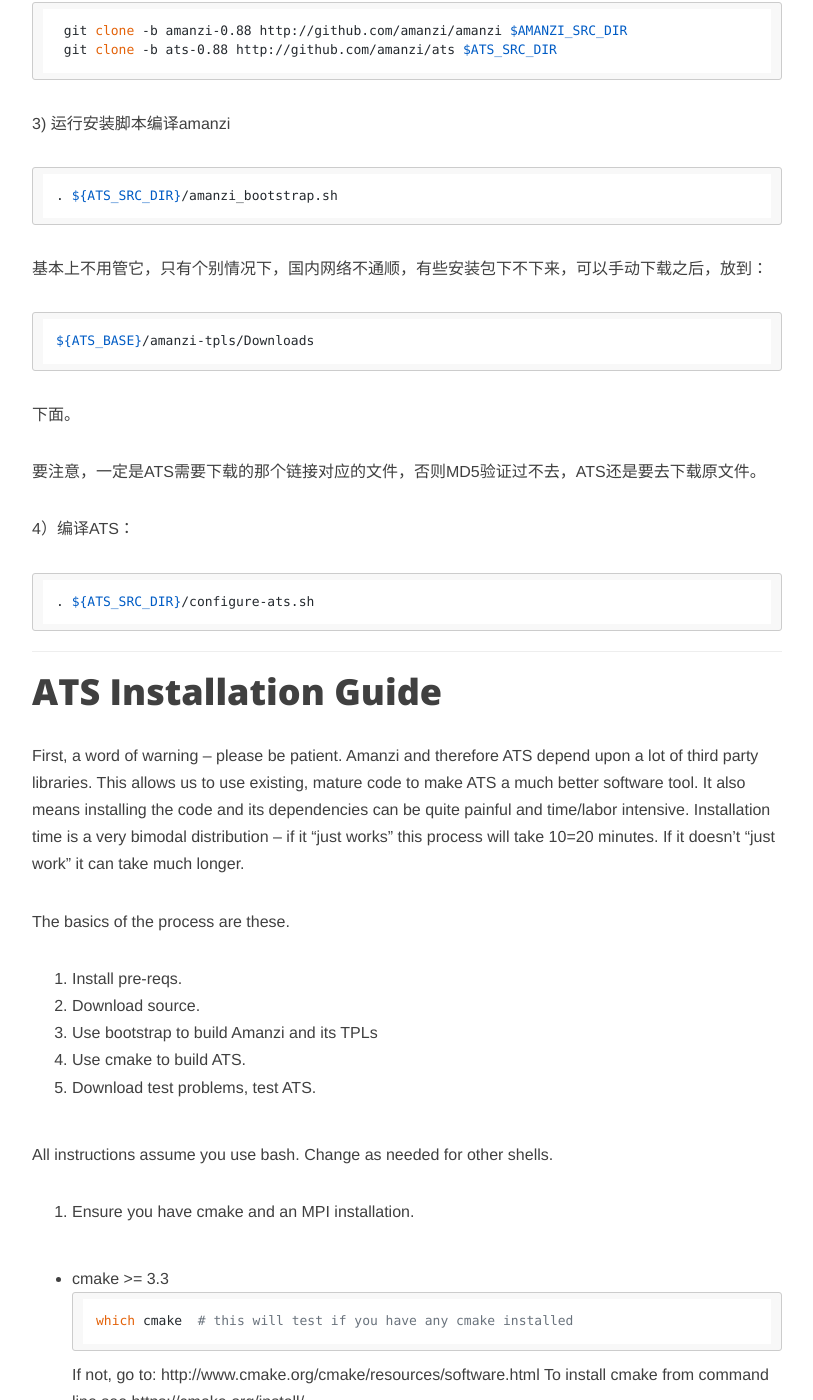
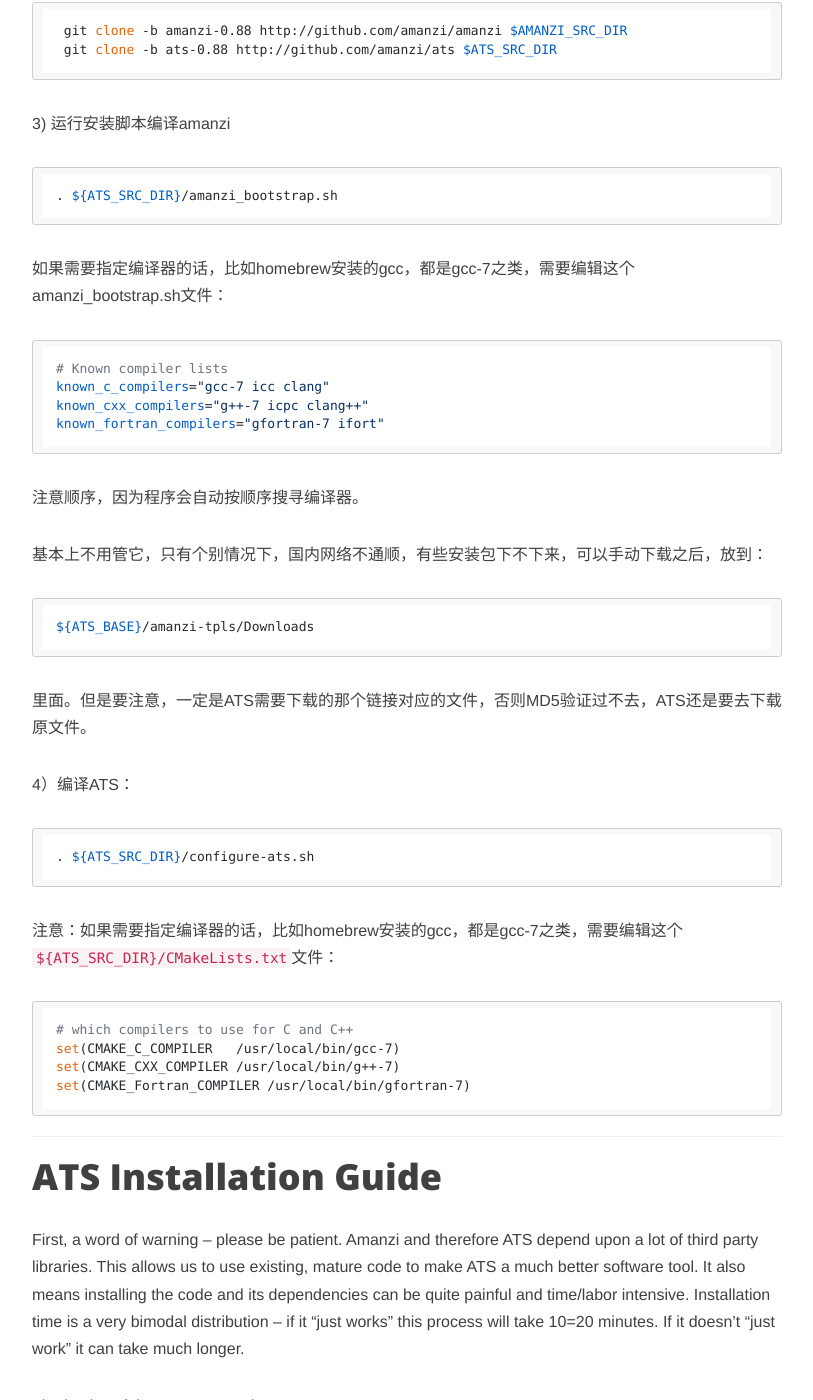
Before and after one commit to CryoECNU/cryoecnu.github.io, a Jekyll site: the page built from _posts/2021-02-24-编译ATS.md, in a window 1280 px wide and 1400 px high, scrolled down 1449 px. Shown: the whole window, without its empty margins (233-1046 px from the left). Built offline with Jekyll 4.4.1, drawn with Linux system fonts in a browser that asks for light colours; nearby versions of some CDN libraries; comment, search, counter and statistics services are not loaded.

Commit message:
Update 2021-02-24-编译ATS.md

````diff
--- a/_posts/2021-02-24-编译ATS.md
+++ b/_posts/2021-02-24-编译ATS.md
@@ -55,20 +55,37 @@
 ```
 . ${ATS_SRC_DIR}/amanzi_bootstrap.sh
 ```
+
+如果需要指定编译器的话，比如homebrew安装的gcc，都是gcc-7之类，需要编辑这个amanzi_bootstrap.sh文件：
+
+```
+# Known compiler lists
+known_c_compilers="gcc-7 icc clang"
+known_cxx_compilers="g++-7 icpc clang++"
+known_fortran_compilers="gfortran-7 ifort"
+```
+注意顺序，因为程序会自动按顺序搜寻编译器。
+
 基本上不用管它，只有个别情况下，国内网络不通顺，有些安装包下不下来，可以手动下载之后，放到：
 
 ```
 ${ATS_BASE}/amanzi-tpls/Downloads
 ```
 
-下面。
-
-要注意，一定是ATS需要下载的那个链接对应的文件，否则MD5验证过不去，ATS还是要去下载原文件。
+里面。但是要注意，一定是ATS需要下载的那个链接对应的文件，否则MD5验证过不去，ATS还是要去下载原文件。
 
 4）编译ATS：
 
 ```
 . ${ATS_SRC_DIR}/configure-ats.sh
+```
+注意：如果需要指定编译器的话，比如homebrew安装的gcc，都是gcc-7之类，需要编辑这个`${ATS_SRC_DIR}/CMakeLists.txt`文件：
+
+```
+# which compilers to use for C and C++
+set(CMAKE_C_COMPILER   /usr/local/bin/gcc-7)
+set(CMAKE_CXX_COMPILER /usr/local/bin/g++-7)
+set(CMAKE_Fortran_COMPILER /usr/local/bin/gfortran-7)
 ```
 
 --------
````
